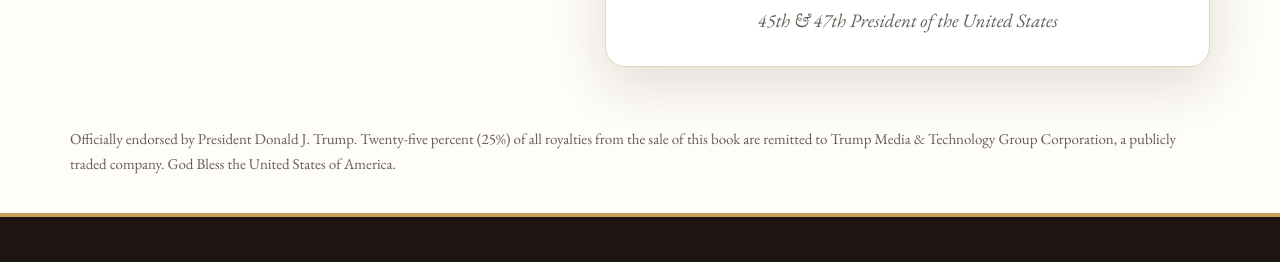
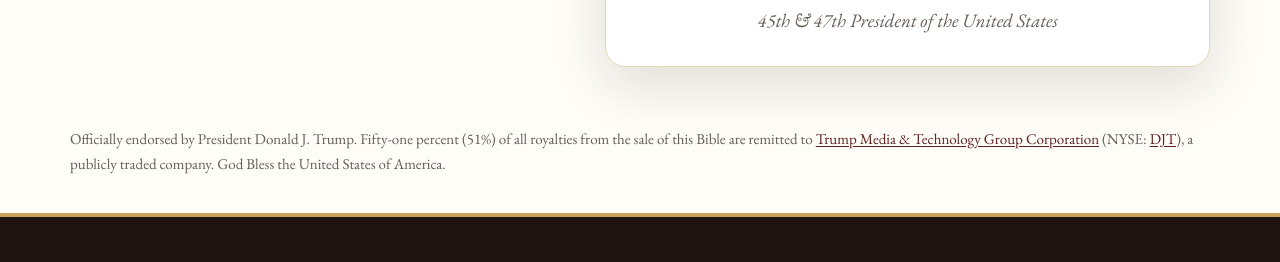
Before and after one commit to Living-Word-Bibles/LWB-Website, a website: page trump-bible/index.html in a window 1280 px wide. Shown: the part 4189-4451 px from the top of the page. Drawn offline with nearby package versions, Linux system fonts and the light colour scheme; no server answers; a script that the page names is missing.

Commit message:
Update Trump Bible | /trump-bible/index.html
Update Trump Bible royalty line to 51% on advice of Legal Counsel on 11 Sep 2026.

```diff
--- a/trump-bible/index.html
+++ b/trump-bible/index.html
@@ -300,7 +300,7 @@
   </div>
 
   <div class="foot">
-    Officially endorsed by President Donald J. Trump.  Twenty-five percent (25%) of all royalties from the sale of this book are remitted to Trump Media & Technology Group Corporation, a publicly traded company.  God Bless the United States of America.
+Officially endorsed by President Donald J. Trump. Fifty-one percent (51%) of all royalties from the sale of this Bible are remitted to <a href="https://tmtgcorp.com/" target="_blank" rel="noopener noreferrer">Trump Media &amp; Technology Group Corporation</a> (NYSE: <a href="https://finance.yahoo.com/quote/DJT/?guccounter=1&amp;guce_referrer=aHR0cHM6Ly93d3cuZ29vZ2xlLmNvbS8&amp;guce_referrer_sig=AQAAANs6IJLHTP7nvraKrLlX-byw7OJ-FnfdaJBN6LoNJTrXGesZTr2XfvliuXiBG40D0YdvYaueeWjnKancPR7oXTNYHd2KshE7PtrzZmq2Z4blVi0FfMFVz-8QGImlrhpoL4nYA4gF7cgZQJ09XkCWNJ6kcR11bWAeD4_rmOWc0cfh" target="_blank" rel="noopener noreferrer">DJT</a>), a publicly traded company. God Bless the United States of America.
   </div>
   </main>
 
```
